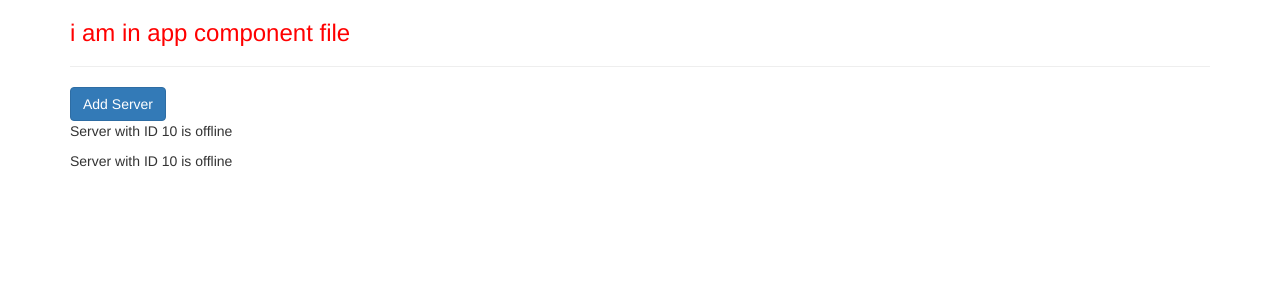
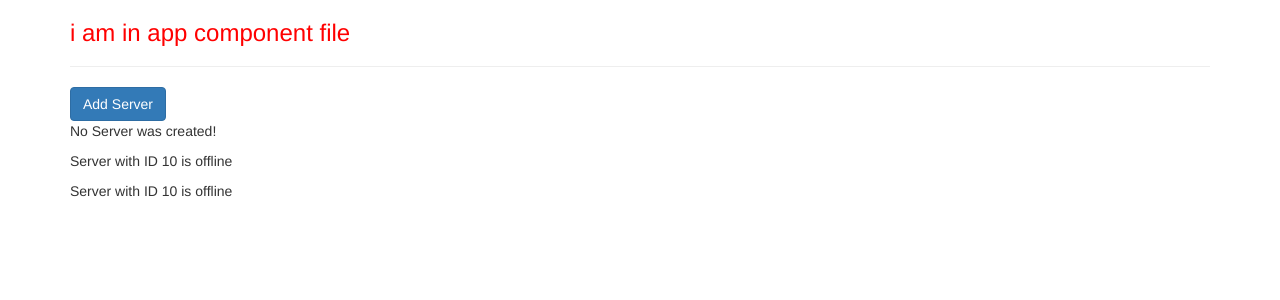
Before and after one commit to dashang/my-first-app, an Angular app: page / in a window 1280 px wide. Shown: the top 300 px of the page. Built offline with nearby package versions, Linux system fonts and the light colour scheme.

Commit message:
event binding

```diff
--- a/src/app/servers/servers.component.html
+++ b/src/app/servers/servers.component.html
@@ -1,3 +1,5 @@
-<button class="btn btn-primary">Add Server</button>
+<button [disabled]="!allowNewServer" (click)="onCreateServer()" class="btn btn-primary">Add Server</button>
+<!-- <p [innerText]="allowNewServer" > </p> -->
+<p>{{ serverCreationStatus }}</p>
 <app-server></app-server>
 <app-server></app-server>
--- a/src/app/servers/servers.component.ts
+++ b/src/app/servers/servers.component.ts
@@ -9,10 +9,20 @@
   styleUrls: ['./servers.component.css']
 })
 export class ServersComponent implements OnInit {
+  allowNewServer=false;
+  serverCreationStatus='No Server was created! '
+  constructor() {
+setTimeout(() => {
+  this.allowNewServer = true;
+},2000);
 
-  constructor() { }
+   }
 
   ngOnInit() {
   }
 
+onCreateServer(){
+  this.serverCreationStatus= 'Server was created';
 }
+
+}
```
